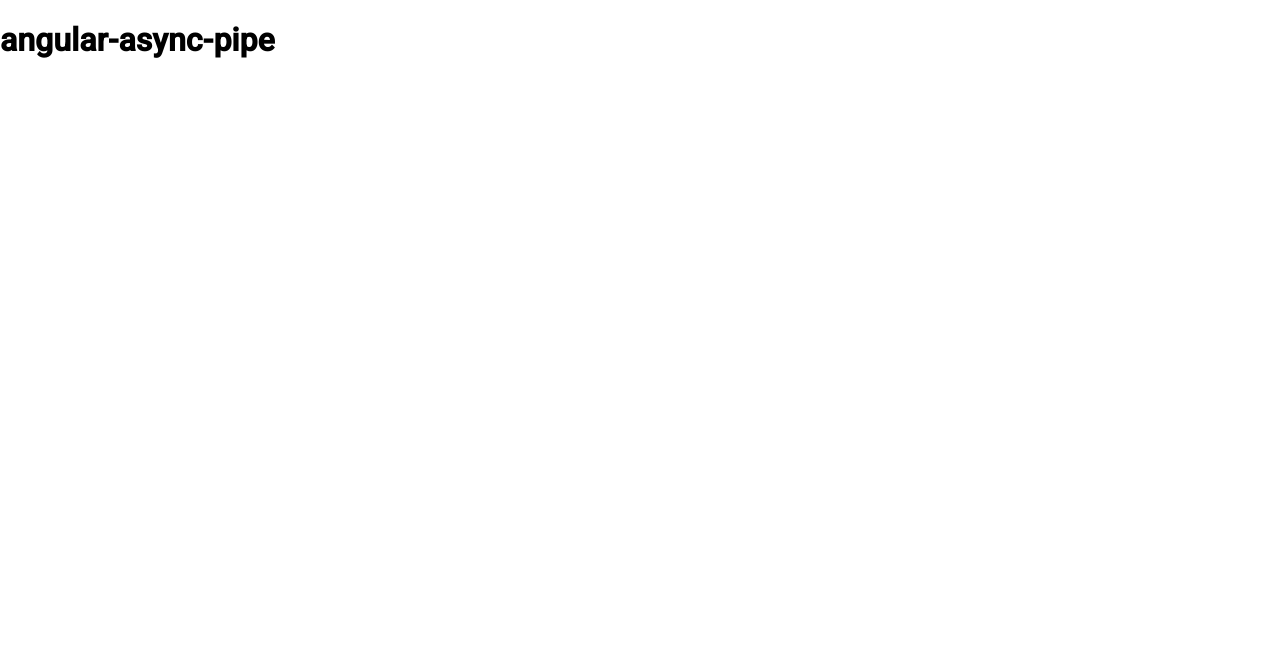
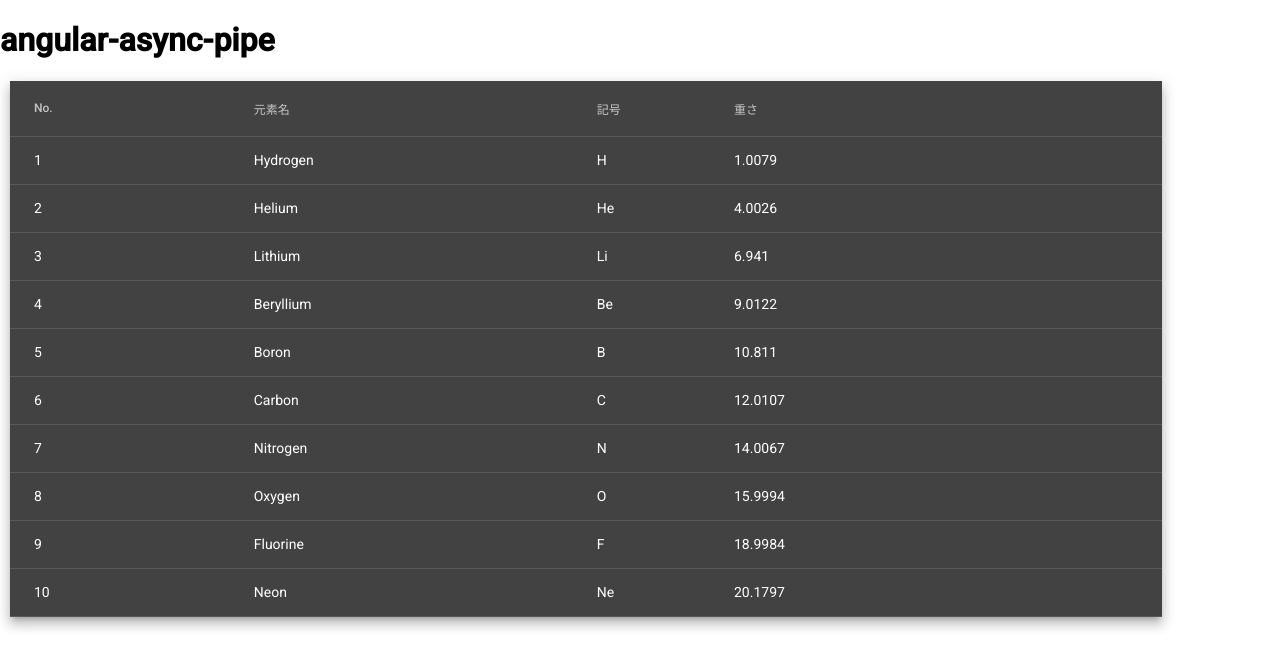
Before and after one commit to tc0924/angular-async-pipe, an Angular app: page / in a window 1280 px wide. Shown: the top 668 px of the page. Built offline with nearby package versions, Linux system fonts and the light colour scheme.

Commit message:
表を完成させた

```diff
--- a/angular.json
+++ b/angular.json
@@ -105,5 +105,8 @@
         }
       }
     }
+  },
+  "cli": {
+    "analytics": false
   }
 }
--- a/src/app/app.component.html
+++ b/src/app/app.component.html
@@ -1 +1,3 @@
 <h1>{{title}}</h1>
+
+<app-table-test></app-table-test>
--- a/src/app/table-test/table-test.component.html
+++ b/src/app/table-test/table-test.component.html
@@ -1,25 +1,25 @@
 <table mat-table [dataSource]="dataSource" class="mat-elevation-z8">
   <!--  position column-->
-  <ng-container matColumnDef="position">
+  <ng-container matColumnDef="No">
     <th mat-header-cell *matHeaderCellDef> No.</th>
     <td mat-cell *matCellDef="let element">{{element.position}}</td>
   </ng-container>
 
   <!-- Name Column -->
-  <ng-container matColumnDef="name">
-    <th mat-header-cell *matHeaderCellDef> Name</th>
+  <ng-container matColumnDef="Nombre">
+    <th mat-header-cell *matHeaderCellDef> 元素名</th>
     <td mat-cell *matCellDef="let element"> {{element.name}} </td>
   </ng-container>
 
   <!-- Weight Column -->
-  <ng-container matColumnDef="weight">
-    <th mat-header-cell *matHeaderCellDef> Weight</th>
+  <ng-container matColumnDef="Peso">
+    <th mat-header-cell *matHeaderCellDef> 重さ</th>
     <td mat-cell *matCellDef="let element"> {{element.weight}} </td>
   </ng-container>
 
   <!-- Symbol Column -->
-  <ng-container matColumnDef="symbol">
-    <th mat-header-cell *matHeaderCellDef> Symbol</th>
+  <ng-container matColumnDef="Símbolo">
+    <th mat-header-cell *matHeaderCellDef> 記号</th>
     <td mat-cell *matCellDef="let element"> {{element.symbol}} </td>
   </ng-container>
 
--- a/src/app/table-test/table-test.component.scss
+++ b/src/app/table-test/table-test.component.scss
@@ -0,0 +1,4 @@
+table {
+  width: 90%;
+  margin: 10px;
+}
--- a/src/app/table-test/table-test.component.ts
+++ b/src/app/table-test/table-test.component.ts
@@ -1,4 +1,4 @@
-import {Component, OnInit} from '@angular/core';
+import { Component, OnInit } from '@angular/core';
 
 export type PeriodicElement = {
   name: string;
@@ -27,6 +27,6 @@ const ELEMENT_DATA: PeriodicElement[] = [
   styleUrls: ['./table-test.component.scss']
 })
 export class TableTestComponent {
-  displayedColumns: string[] = ['position', 'name', 'weight', 'symbol'];
+  displayedColumns: string[] = ['No', 'Nombre', 'Símbolo', 'Peso'];
   dataSource = ELEMENT_DATA;
 }
```
